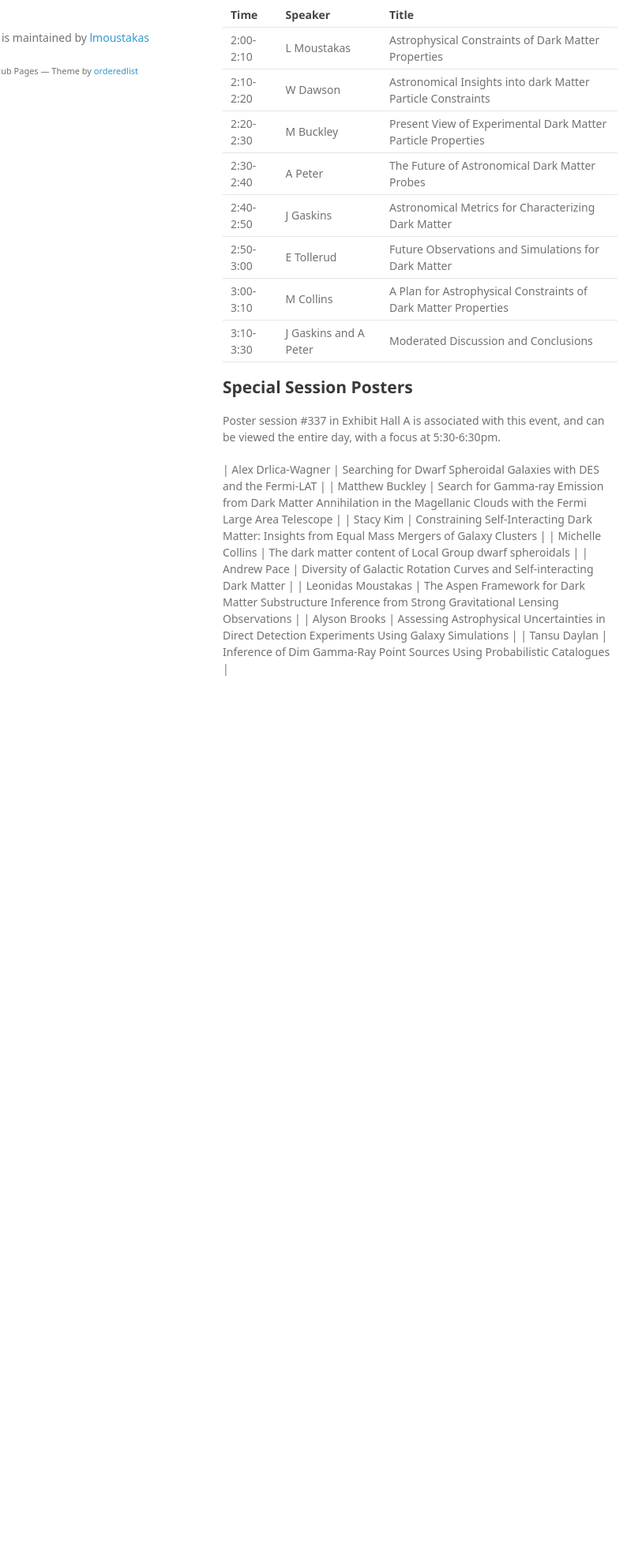
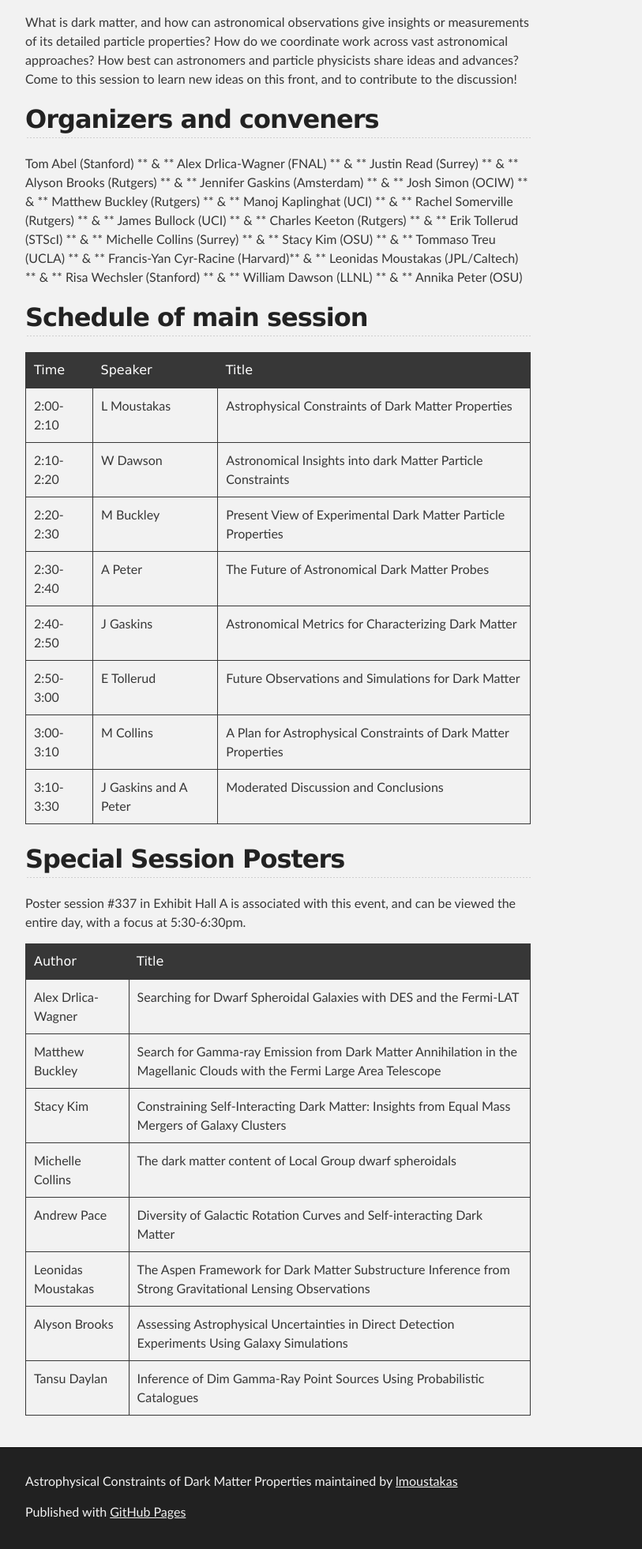
Before and after one commit to lmoustakas/specialdark, a plain HTML site: page index.html in a window 1280 px wide. Shown: the part 631-2593 px from the top of the page at 79% size, without its empty margins (288-1101 px from the left). Before the commit the page ends 1558 px from the top, so only its background shows below. Drawn offline with Linux system fonts and the light colour scheme; a web font is replaced by a local one.

Commit message:
Create gh-pages branch via GitHub

```diff
--- a/index.html
+++ b/index.html
@@ -1,33 +1,36 @@
-<!doctype html>
+<!DOCTYPE html>
 <html>
+
   <head>
-    <meta charset="utf-8">
+    <meta charset='utf-8'>
     <meta http-equiv="X-UA-Compatible" content="chrome=1">
-    <title>Astrophysical Constraints of Dark Matter Properties by lmoustakas</title>
+    <meta name="description" content="Astrophysical Constraints of Dark Matter Properties : A Special Session at the 227th American Astronomical Society meeting">
 
-    <link rel="stylesheet" href="stylesheets/styles.css">
-    <link rel="stylesheet" href="stylesheets/github-light.css">
-    <meta name="viewport" content="width=device-width">
-    <!--[if lt IE 9]>
-    <script src="//html5shiv.googlecode.com/svn/trunk/html5.js"></script>
-    <![endif]-->
+    <link rel="stylesheet" type="text/css" media="screen" href="stylesheets/stylesheet.css">
+
+    <title>Astrophysical Constraints of Dark Matter Properties</title>
   </head>
+
   <body>
-    <div class="wrapper">
-      <header>
-        <h1>Astrophysical Constraints of Dark Matter Properties</h1>
-        <p>A Special Session at the 227th American Astronomical Society meeting</p>
 
-        <p class="view"><a href="https://github.com/lmoustakas/specialdark">View the Project on GitHub <small>lmoustakas/specialdark</small></a></p>
+    <!-- HEADER -->
+    <div id="header_wrap" class="outer">
+        <header class="inner">
+          <a id="forkme_banner" href="https://github.com/lmoustakas/specialdark">View on GitHub</a>
 
+          <h1 id="project_title">Astrophysical Constraints of Dark Matter Properties</h1>
+          <h2 id="project_tagline">A Special Session at the 227th American Astronomical Society meeting</h2>
 
-        <ul>
-          <li><a href="https://github.com/lmoustakas/specialdark/zipball/master">Download <strong>ZIP File</strong></a></li>
-          <li><a href="https://github.com/lmoustakas/specialdark/tarball/master">Download <strong>TAR Ball</strong></a></li>
-          <li><a href="https://github.com/lmoustakas/specialdark">View On <strong>GitHub</strong></a></li>
-        </ul>
-      </header>
-      <section>
+            <section id="downloads">
+              <a class="zip_download_link" href="https://github.com/lmoustakas/specialdark/zipball/master">Download this project as a .zip file</a>
+              <a class="tar_download_link" href="https://github.com/lmoustakas/specialdark/tarball/master">Download this project as a tar.gz file</a>
+            </section>
+        </header>
+    </div>
+
+    <!-- MAIN CONTENT -->
+    <div id="main_content_wrap" class="outer">
+      <section id="main_content" class="inner">
         <h1>
 <a id="special-session-on-the-astrophysical-constraints-of-dark-matter-properties" class="anchor" href="#special-session-on-the-astrophysical-constraints-of-dark-matter-properties" aria-hidden="true"><span class="octicon octicon-link"></span></a>Special Session on the Astrophysical Constraints of Dark Matter Properties</h1>
 
@@ -39,13 +42,13 @@
 <h2>
 <a id="organizers-and-conveners" class="anchor" href="#organizers-and-conveners" aria-hidden="true"><span class="octicon octicon-link"></span></a>Organizers and conveners</h2>
 
-<p>Tom Abel (Stanford)           ** * **     Alex Drlica-Wagner (FNAL)         Justin Read (Surrey)<br>
-Alyson Brooks (Rutgers)           Jennifer Gaskins (Amsterdam)      Josh Simon (OCIW)<br>
-Matthew Buckley (Rutgers)         Manoj Kaplinghat (UCI)            Rachel Somerville (Rutgers)<br>
-James Bullock (UCI)               Charles Keeton (Rutgers)          Erik Tollerud (STScI)<br>
-Michelle Collins (Surrey)         Stacy Kim (OSU)                   Tommaso Treu (UCLA)<br>
-Francis-Yan Cyr-Racine (Harvard)  Leonidas Moustakas (JPL/Caltech)  Risa Wechsler (Stanford)<br>
-William Dawson (LLNL)             Annika Peter (OSU)                                            </p>
+<p>Tom Abel (Stanford)           ** &amp; **     Alex Drlica-Wagner (FNAL)     ** &amp; **     Justin Read (Surrey)     ** &amp; **<br>
+Alyson Brooks (Rutgers)       ** &amp; **     Jennifer Gaskins (Amsterdam)  ** &amp; **     Josh Simon (OCIW)           ** &amp; **
+Matthew Buckley (Rutgers)     ** &amp; **     Manoj Kaplinghat (UCI)        ** &amp; **     Rachel Somerville (Rutgers)  ** &amp; **
+James Bullock (UCI)           ** &amp; **     Charles Keeton (Rutgers)      ** &amp; **     Erik Tollerud (STScI)        ** &amp; **
+Michelle Collins (Surrey)     ** &amp; **     Stacy Kim (OSU)               ** &amp; **     Tommaso Treu (UCLA)          ** &amp; **
+Francis-Yan Cyr-Racine (Harvard)** &amp; **   Leonidas Moustakas (JPL/Caltech) ** &amp; **  Risa Wechsler (Stanford)     ** &amp; **
+William Dawson (LLNL)         ** &amp; **     Annika Peter (OSU)                                            </p>
 
 <h2>
 <a id="schedule-of-main-session" class="anchor" href="#schedule-of-main-session" aria-hidden="true"><span class="octicon octicon-link"></span></a>Schedule of main session</h2>
@@ -107,21 +110,60 @@ William Dawson (LLNL)             Annika Peter (OSU)
 
 <p>Poster session #337 in Exhibit Hall A is associated with this event, and can be viewed the entire day, with a focus at 5:30-6:30pm. </p>
 
-<p>| Alex Drlica-Wagner | Searching for Dwarf Spheroidal Galaxies with DES and the Fermi-LAT |
-| Matthew Buckley | Search for Gamma-ray Emission from Dark Matter Annihilation in the Magellanic Clouds with the Fermi Large Area Telescope |
-| Stacy Kim | Constraining Self-Interacting Dark Matter: Insights from Equal Mass Mergers of Galaxy Clusters |
-| Michelle Collins | The dark matter content of Local Group dwarf spheroidals |
-| Andrew Pace | Diversity of Galactic Rotation Curves and Self-interacting Dark Matter |
-| Leonidas Moustakas | The Aspen Framework for Dark Matter Substructure Inference from Strong Gravitational Lensing Observations |
-| Alyson Brooks | Assessing Astrophysical Uncertainties in Direct Detection Experiments Using Galaxy Simulations |
-| Tansu Daylan | Inference of Dim Gamma-Ray Point Sources Using Probabilistic Catalogues | </p>
+<table>
+<thead>
+<tr>
+<th>Author</th>
+<th align="left">Title</th>
+</tr>
+</thead>
+<tbody>
+<tr>
+<td>Alex Drlica-Wagner</td>
+<td align="left">Searching for Dwarf Spheroidal Galaxies with DES and the Fermi-LAT</td>
+</tr>
+<tr>
+<td>Matthew Buckley</td>
+<td align="left">Search for Gamma-ray Emission from Dark Matter Annihilation in the Magellanic Clouds with the Fermi Large Area Telescope</td>
+</tr>
+<tr>
+<td>Stacy Kim</td>
+<td align="left">Constraining Self-Interacting Dark Matter: Insights from Equal Mass Mergers of Galaxy Clusters</td>
+</tr>
+<tr>
+<td>Michelle Collins</td>
+<td align="left">The dark matter content of Local Group dwarf spheroidals</td>
+</tr>
+<tr>
+<td>Andrew Pace</td>
+<td align="left">Diversity of Galactic Rotation Curves and Self-interacting Dark Matter</td>
+</tr>
+<tr>
+<td>Leonidas Moustakas</td>
+<td align="left">The Aspen Framework for Dark Matter Substructure Inference from Strong Gravitational Lensing Observations</td>
+</tr>
+<tr>
+<td>Alyson Brooks</td>
+<td align="left">Assessing Astrophysical Uncertainties in Direct Detection Experiments Using Galaxy Simulations</td>
+</tr>
+<tr>
+<td>Tansu Daylan</td>
+<td align="left">Inference of Dim Gamma-Ray Point Sources Using Probabilistic Catalogues</td>
+</tr>
+</tbody>
+</table>
       </section>
-      <footer>
-        <p>This project is maintained by <a href="https://github.com/lmoustakas">lmoustakas</a></p>
-        <p><small>Hosted on GitHub Pages &mdash; Theme by <a href="https://github.com/orderedlist">orderedlist</a></small></p>
+    </div>
+
+    <!-- FOOTER  -->
+    <div id="footer_wrap" class="outer">
+      <footer class="inner">
+        <p class="copyright">Astrophysical Constraints of Dark Matter Properties maintained by <a href="https://github.com/lmoustakas">lmoustakas</a></p>
+        <p>Published with <a href="https://pages.github.com">GitHub Pages</a></p>
       </footer>
     </div>
-    <script src="javascripts/scale.fix.js"></script>
+
+
 
   </body>
 </html>
```
Also changed, not shown: params.json (+1 -1 lines).
